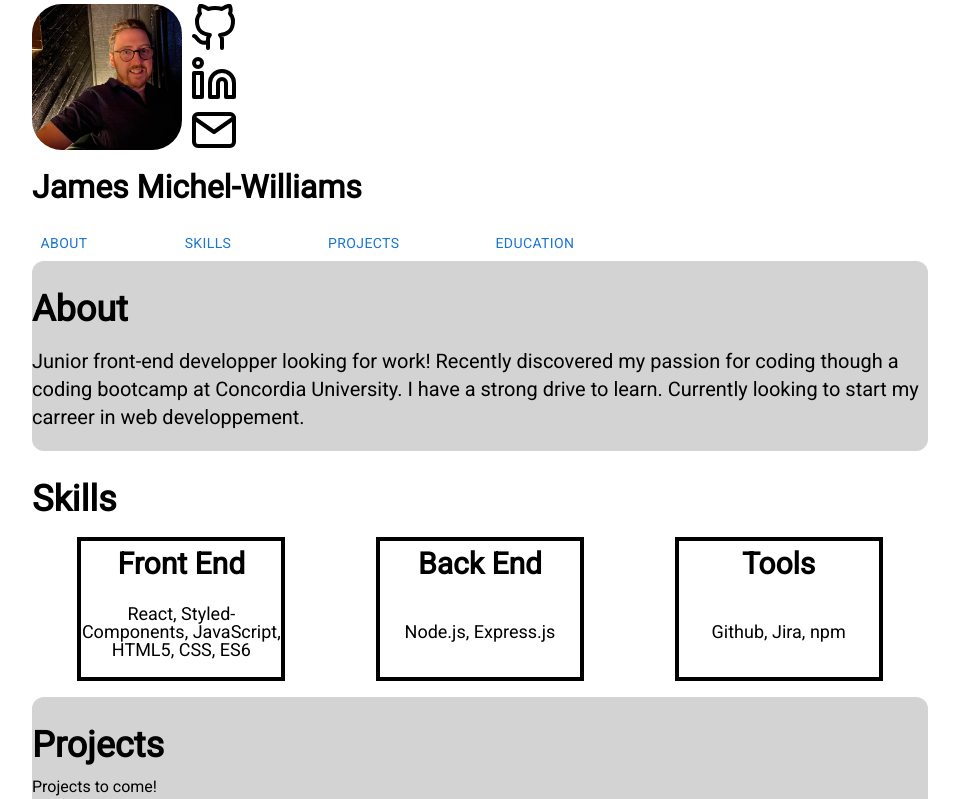
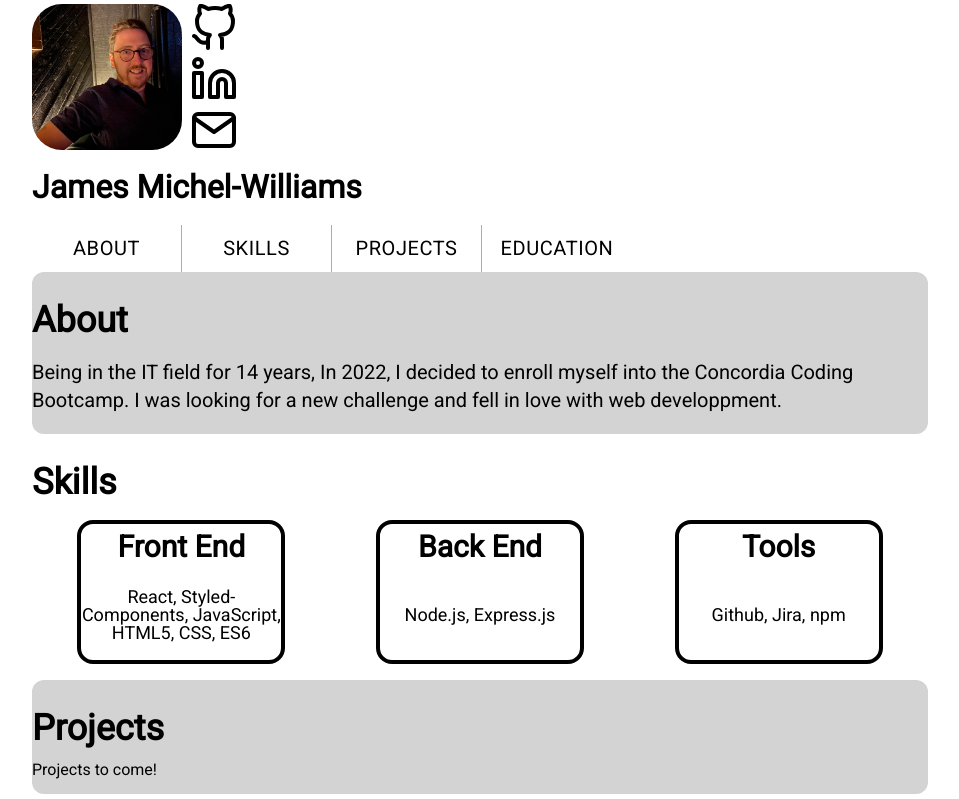
Before and after one commit to jmichelwilliams/jmichelwilliams.github.io, a React (Create React App) app in the folder resume/: page / in a window 1280 px wide. Shown: the top 799 px of the page, without its empty margins (160-1119 px from the left). Built offline with nearby package versions, Linux system fonts and the light colour scheme.

Commit message:
Several tweaks to components

```diff
--- a/resume/src/components/About.js
+++ b/resume/src/components/About.js
@@ -5,10 +5,9 @@ const About = () => {
     <Wrapper>
       <StyledTitle>About</StyledTitle>
       <StyledParagraph>
-        Junior front-end developper looking for work! Recently discovered my
-        passion for coding though a coding bootcamp at Concordia University. I
-        have a strong drive to learn. Currently looking to start my carreer in
-        web developpement.{" "}
+        Being in the IT field for 14 years, In 2022, I decided to enroll myself
+        into the Concordia Coding Bootcamp. I was looking for a new challenge
+        and fell in love with web developpment.
       </StyledParagraph>
     </Wrapper>
   );
--- a/resume/src/components/Navbar.js
+++ b/resume/src/components/Navbar.js
@@ -1,16 +1,30 @@
 import * as React from "react";
 import Button from "@mui/material/Button";
-import Stack from "@mui/material/Stack";
+import { Box } from "@mui/system";
+import ButtonGroup from "@mui/material/ButtonGroup";
+import { styled } from "@mui/material/styles";
 
 const Navbar = () => {
   return (
-    <Stack direction="row" spacing={10}>
-      <Button>About</Button>
-      <Button>Skills</Button>
-      <Button>Projects</Button>
-      <Button>Education</Button>
-    </Stack>
+    <Box>
+      <ButtonGroup
+        variant="text"
+        aria-label="text button group"
+        color="secondary"
+      >
+        <CustomizedButton>About</CustomizedButton>
+        <CustomizedButton>Skills</CustomizedButton>
+        <CustomizedButton>Projects</CustomizedButton>
+        <CustomizedButton>Education</CustomizedButton>
+      </ButtonGroup>
+    </Box>
   );
 };
 
+const CustomizedButton = styled(Button)`
+  width: 150px;
+  color: black;
+  font-size: 20px;
+`;
+
 export default Navbar;
--- a/resume/src/components/Skills.js
+++ b/resume/src/components/Skills.js
@@ -43,6 +43,7 @@ const Box = styled.div`
   justify-content: center;
   width: 200px;
   border: 4px solid black;
+  border-radius: 16px;
 `;
 
 const StyledParagraph = styled.p`
```
